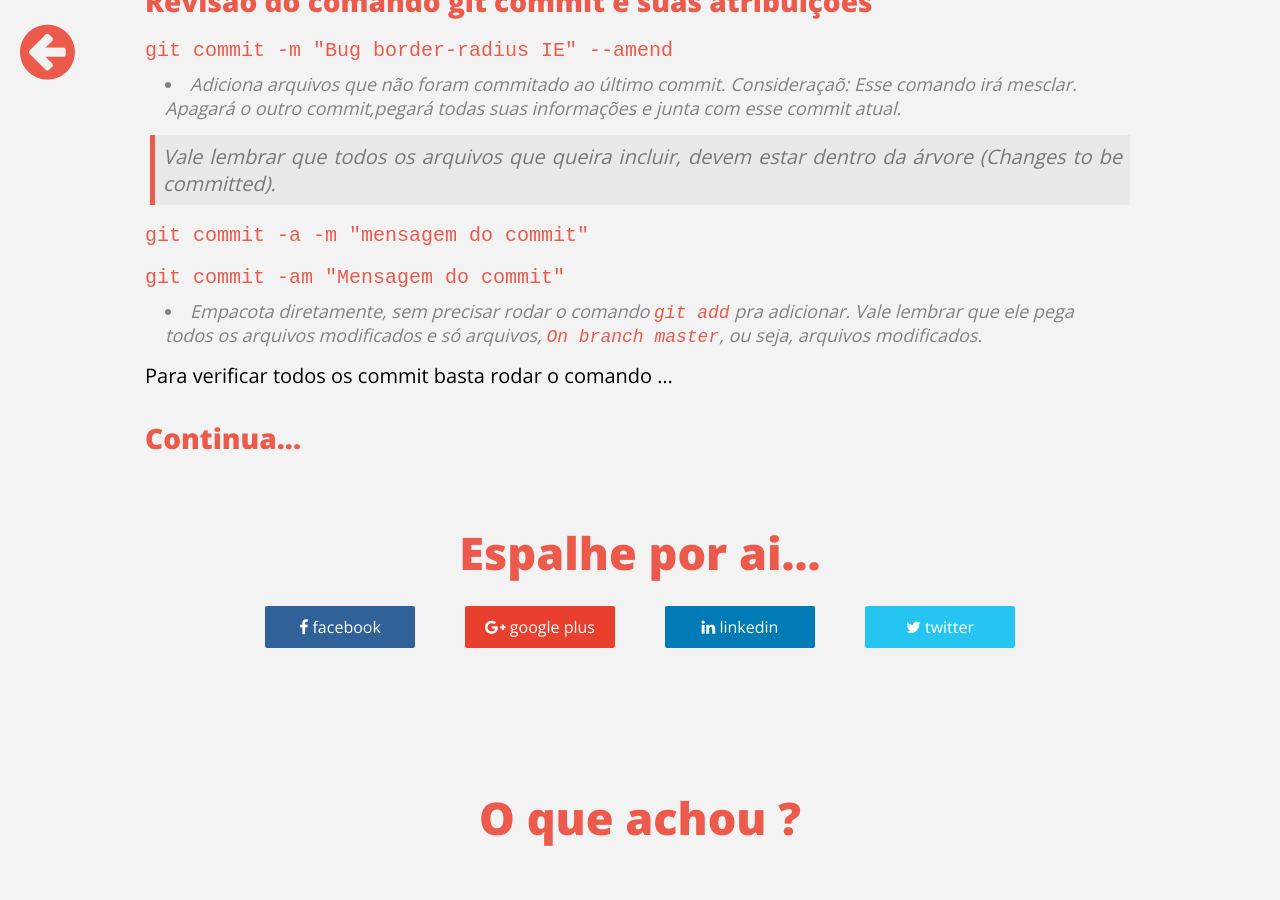
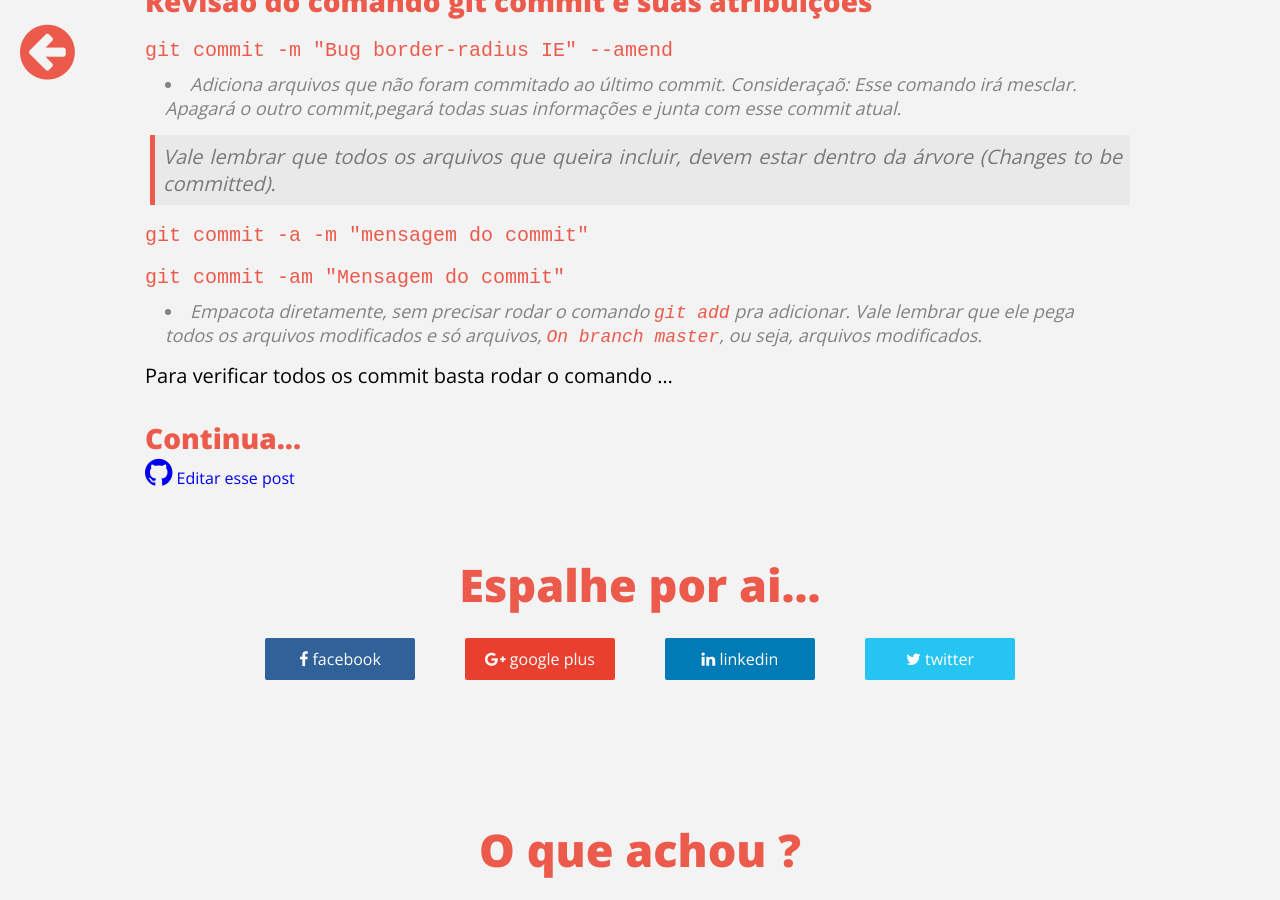
Before and after one commit to andersoonweb/andersoonweb.github.io, a Jekyll site: the page built from _posts/2015-05-14-git-desfrute-do-melhor-controle-de-versao-da-atualidade.markdown, in a window 1280 px wide and 900 px high, scrolled down 2992 px. Built offline with Jekyll 4.4.1, drawn with Linux system fonts in a browser that asks for light colours; nearby versions of some CDN libraries; comment, search, counter and statistics services are not loaded; before the commit the page ends 3860 px from its top, so only the background shows below that.

Commit message:
Editar post

```diff
--- a/_layouts/post.html
+++ b/_layouts/post.html
@@ -14,6 +14,7 @@
 
     <article class="content-po-ex">
     	{{ content }}
+      <span class="edit"><a href="{{ page.edit }}" target="_blank" ><i class="fa fa-github fa-2x"></i> Editar esse post</a></span>
     </article>
 
     {% include share.html %}
--- a/_posts/2015-05-14-git-desfrute-do-melhor-controle-de-versao-da-atualidade.markdown
+++ b/_posts/2015-05-14-git-desfrute-do-melhor-controle-de-versao-da-atualidade.markdown
@@ -6,6 +6,7 @@ categories: blog
 description: Queria passar um pouco dos comandos que aprendi e agora utilizo no dia a dia e expor minha interpretação deles pra vocês. Ele foi desenvolvido por Linus, o criador doLinux...
 comments: true
 img:   "/assets/imagem/git-par1.jpg"
+edit: https://github.com/andersonweb/andersonweb.github.io/blob/master/_posts/2015-05-14-git-desfrute-do-melhor-controle-de-versao-da-atualidade.markdown
 ---
 
 <h2 class="topics">Meus primeiros passos...</h2>
```
